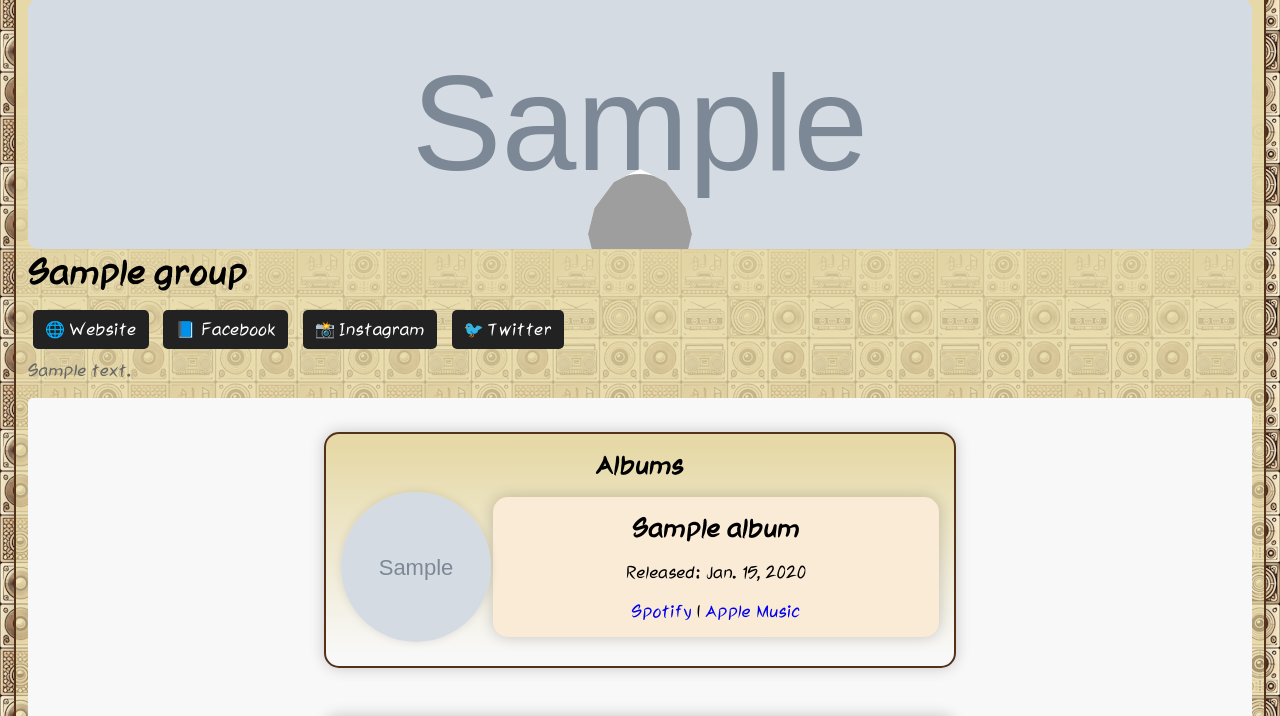
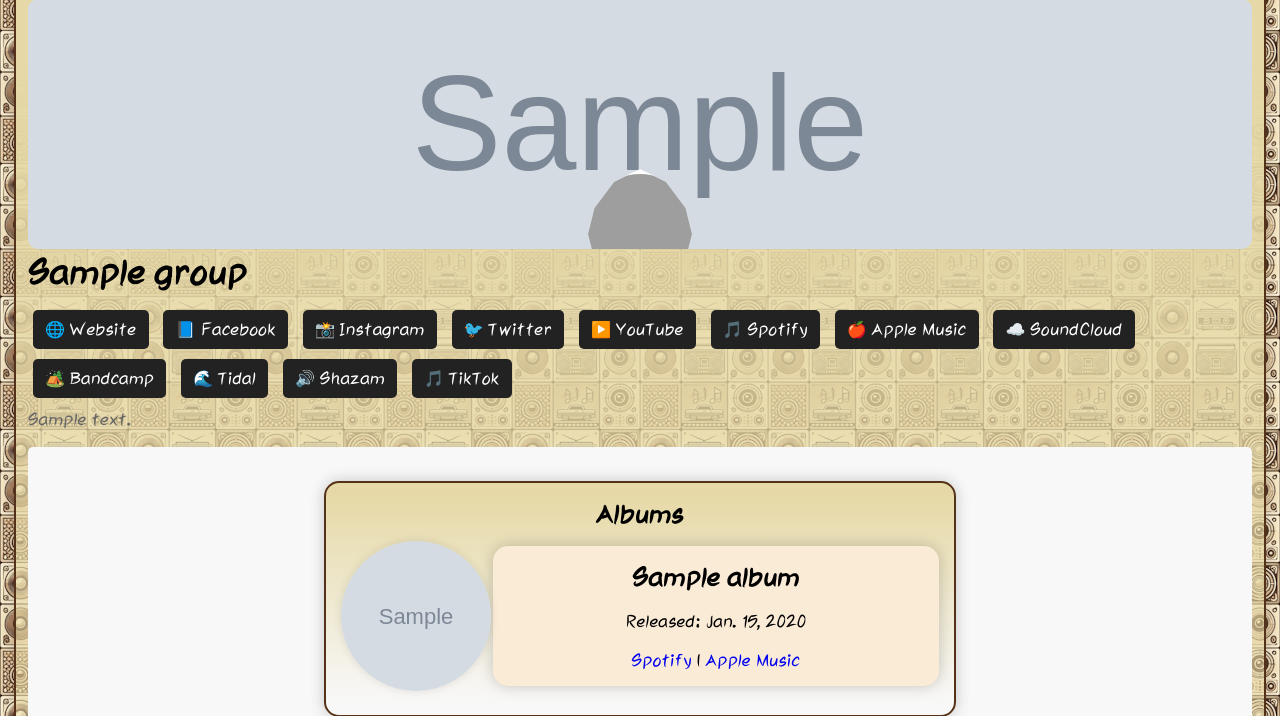
Before and after one commit to noperson83/hiphopculture.org, a Django app: page /group/group-detail/1 in a window 1280 px wide. Shown: the part 61-777 px from the top of the page. Run offline with Django 3.2, Linux system fonts and the light colour scheme; tables that the repository leaves empty hold one stand-in row (values such as "Sample post"); grey boxes marked "Sample" are stand-in pictures; data that the repository does not hold is empty; parts of the project's set-up code (start-up, migrations or seed data) failed here and were passed over; grey boxes are pictures that could not be loaded.

Commit message:
Add streaming service links for groups

```diff
--- a/group/models.py
+++ b/group/models.py
@@ -57,6 +57,14 @@
     facebook_url            = models.URLField(max_length=200, blank=True, help_text='Facebook page URL')
     instagram_url           = models.URLField(max_length=200, blank=True, help_text='Instagram page URL')
     twitter_url             = models.URLField(max_length=200, blank=True, help_text='Twitter handle URL')
+    youtube_url             = models.URLField(max_length=200, blank=True, help_text='YouTube channel URL')
+    spotify_url             = models.URLField(max_length=200, blank=True, help_text='Spotify profile URL')
+    apple_music_url         = models.URLField(max_length=200, blank=True, help_text='Apple Music profile URL')
+    soundcloud_url          = models.URLField(max_length=200, blank=True, help_text='SoundCloud profile URL')
+    bandcamp_url            = models.URLField(max_length=200, blank=True, help_text='Bandcamp profile URL')
+    tidal_url               = models.URLField(max_length=200, blank=True, help_text='Tidal profile URL')
+    shazam_url              = models.URLField(max_length=200, blank=True, help_text='Shazam profile URL')
+    tiktok_url              = models.URLField(max_length=200, blank=True, help_text='TikTok profile URL')
 
     class Meta:
         ordering = ["group_name"]
--- a/group/templates/group_detail.html
+++ b/group/templates/group_detail.html
@@ -35,6 +35,14 @@
                 {% if group_detail.facebook_url %} <a href="{{ group_detail.facebook_url }}" target="_blank">📘 Facebook</a> {% endif %}
                 {% if group_detail.instagram_url %} <a href="{{ group_detail.instagram_url }}" target="_blank">📸 Instagram</a> {% endif %}
                 {% if group_detail.twitter_url %} <a href="{{ group_detail.twitter_url }}" target="_blank">🐦 Twitter</a> {% endif %}
+                {% if group_detail.youtube_url %} <a href="{{ group_detail.youtube_url }}" target="_blank">▶️ YouTube</a> {% endif %}
+                {% if group_detail.spotify_url %} <a href="{{ group_detail.spotify_url }}" target="_blank">🎵 Spotify</a> {% endif %}
+                {% if group_detail.apple_music_url %} <a href="{{ group_detail.apple_music_url }}" target="_blank">🍎 Apple Music</a> {% endif %}
+                {% if group_detail.soundcloud_url %} <a href="{{ group_detail.soundcloud_url }}" target="_blank">☁️ SoundCloud</a> {% endif %}
+                {% if group_detail.bandcamp_url %} <a href="{{ group_detail.bandcamp_url }}" target="_blank">🏕️ Bandcamp</a> {% endif %}
+                {% if group_detail.tidal_url %} <a href="{{ group_detail.tidal_url }}" target="_blank">🌊 Tidal</a> {% endif %}
+                {% if group_detail.shazam_url %} <a href="{{ group_detail.shazam_url }}" target="_blank">🔊 Shazam</a> {% endif %}
+                {% if group_detail.tiktok_url %} <a href="{{ group_detail.tiktok_url }}" target="_blank">🎵 TikTok</a> {% endif %}
             </div>
             <p class="group-summary">{{ group_detail.summary }}</p>
         </div>
--- a/group/views.py
+++ b/group/views.py
@@ -67,6 +67,14 @@
               'last_name',
               'contact_email',
               'contact_phone',
+              'youtube_url',
+              'spotify_url',
+              'apple_music_url',
+              'soundcloud_url',
+              'bandcamp_url',
+              'tidal_url',
+              'shazam_url',
+              'tiktok_url',
               'billing_top_address',
               'billing_address',
               'billing_address_city',
@@ -91,6 +99,14 @@
               'facebook_url',
               'instagram_url',
               'twitter_url',
+              'youtube_url',
+              'spotify_url',
+              'apple_music_url',
+              'soundcloud_url',
+              'bandcamp_url',
+              'tidal_url',
+              'shazam_url',
+              'tiktok_url',
               'billing_top_address',
               'billing_address',
               'billing_address_city',
```
Also changed, not shown: group/admin.py (+16 -0 lines), group/migrations/0003_add_streaming_fields.py (added).
